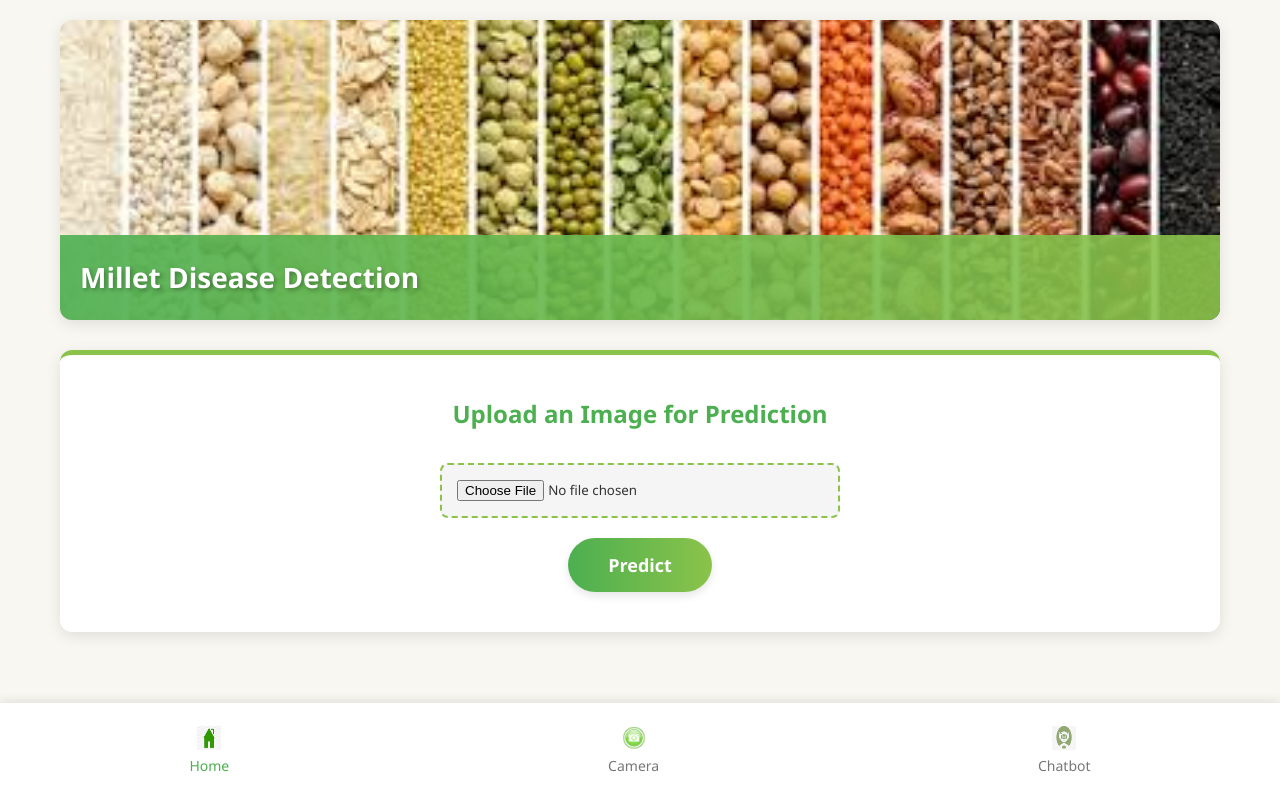
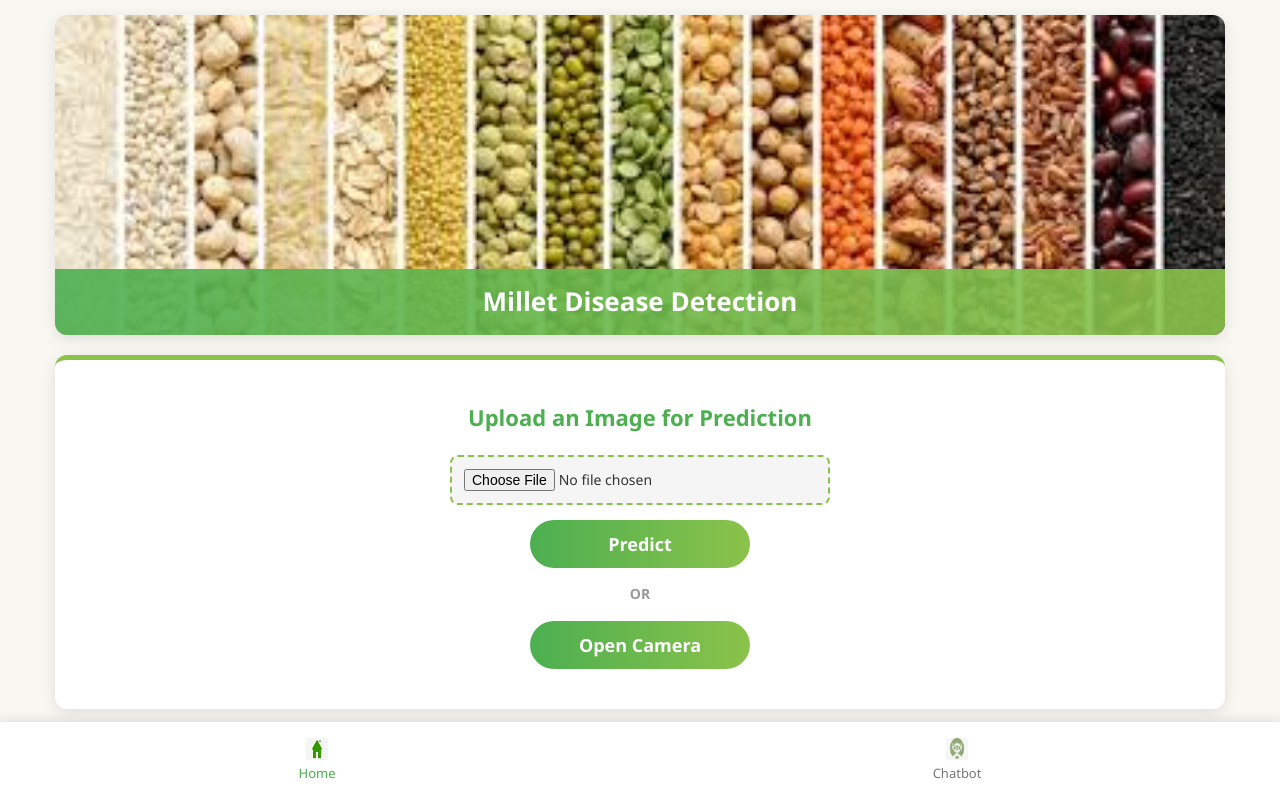
Before and after one commit to heroaditya/Millet_Disease_Prediction-Project, a Flask app: page / in a window 1280 px wide. Run offline with Flask 3, Linux system fonts and the light colour scheme; parts of the project's set-up code (start-up, migrations or seed data) failed here and were passed over.

Commit message:
Update index.html

```diff
--- a/Millet_Crop_Detection Project/millet_disease_app/templates/index.html
+++ b/Millet_Crop_Detection Project/millet_disease_app/templates/index.html
@@ -19,16 +19,15 @@
       line-height: 1.6;
     }
 
-        /* Container styling */
     .container {
       max-width: 1200px;
       margin: 0 auto;
-            padding: 20px;
+      padding: 15px;
     }
 
-        /* Header section */
+    /* Header */
     .header {
-            margin-bottom: 30px;
+      margin-bottom: 20px;
       position: relative;
       border-radius: 12px;
       overflow: hidden;
@@ -37,7 +36,7 @@
 
     .top-image {
       width: 100%;
-            height: 300px;
+      height: 220px;
       object-fit: cover;
       display: block;
     }
@@ -50,46 +49,46 @@
       right: 0;
       background: linear-gradient(to right, rgba(76, 175, 80, 0.9), rgba(139, 195, 74, 0.9));
       color: white;
-            padding: 20px;
-            font-size: 28px;
+      padding: 12px;
+      font-size: 22px;
       font-weight: bold;
-            text-shadow: 2px 2px 4px rgba(0, 0, 0, 0.3);
+      text-align: center;
     }
 
     /* Upload section */
     .upload-section {
       background-color: white;
-            padding: 40px;
+      padding: 25px 20px;
       border-radius: 12px;
       box-shadow: 0 4px 15px rgba(0, 0, 0, 0.1);
       text-align: center;
-            margin-bottom: 80px;
-            position: relative;
+      margin-bottom: 70px;
       border-top: 5px solid #8BC34A;
     }
 
     .upload-section h2 {
       color: #4CAF50;
-            margin-bottom: 30px;
-            font-size: 24px;
+      margin-bottom: 20px;
+      font-size: 20px;
     }
 
     .upload-section form {
       display: flex;
       flex-direction: column;
       align-items: center;
-            gap: 20px;
+      gap: 15px;
     }
 
     .upload-section input[type="file"] {
       background-color: #f5f5f5;
-            padding: 15px;
+      padding: 12px;
       border: 2px dashed #8BC34A;
       border-radius: 8px;
       width: 100%;
-            max-width: 400px;
+      max-width: 380px;
       cursor: pointer;
       transition: all 0.3s ease;
+      font-size: 14px;
     }
 
     .upload-section input[type="file"]:hover {
@@ -101,18 +100,62 @@
       background: linear-gradient(to right, #4CAF50, #8BC34A);
       color: white;
       border: none;
-            padding: 15px 40px;
-            border-radius: 30px;
-            font-size: 18px;
+      padding: 12px 30px;
+      border-radius: 25px;
+      font-size: 16px;
       font-weight: bold;
       cursor: pointer;
       transition: all 0.3s ease;
-            box-shadow: 0 4px 8px rgba(0, 0, 0, 0.1);
+      width: 100%;
+      max-width: 200px;
     }
 
     .upload-section button:hover {
-            transform: translateY(-3px);
-            box-shadow: 0 6px 12px rgba(0, 0, 0, 0.15);
+      transform: translateY(-2px);
+      box-shadow: 0 4px 8px rgba(0, 0, 0, 0.15);
+    }
+
+    .or-separator {
+      margin: 15px 0;
+      color: #999;
+      font-size: 14px;
+      font-weight: 600;
+    }
+
+    /* Camera section */
+    #cameraContainer {
+      display: none;
+      flex-direction: column;
+      align-items: center;
+      margin-top: 15px;
+    }
+
+    video {
+      width: 100%;
+      max-width: 400px;
+      border-radius: 12px;
+      border: 3px solid #4CAF50;
+      margin-bottom: 10px;
+    }
+
+    .controls {
+      display: flex;
+      gap: 10px;
+    }
+
+    .controls button {
+      background: #4CAF50;
+      color: white;
+      border: none;
+      padding: 10px 18px;
+      border-radius: 20px;
+      cursor: pointer;
+      font-size: 14px;
+      font-weight: bold;
+    }
+
+    .controls button:hover {
+      background: #45a049;
     }
 
     /* Bottom navigation */
@@ -124,7 +167,7 @@
       background-color: white;
       display: flex;
       justify-content: space-around;
-            padding: 15px 0;
+      padding: 10px 0;
       box-shadow: 0 -2px 10px rgba(0, 0, 0, 0.1);
     }
 
@@ -135,21 +178,16 @@
       text-decoration: none;
       color: #777;
       transition: all 0.3s ease;
-            padding: 8px 20px;
+      padding: 6px 12px;
       border-radius: 8px;
+      font-size: 13px;
     }
 
     .nav-item img {
-            width: 24px;
-            height: 24px;
-            margin-bottom: 5px;
+      width: 22px;
+      height: 22px;
+      margin-bottom: 3px;
       opacity: 0.7;
-            transition: all 0.3s ease;
-        }
-
-        .nav-item span {
-            font-size: 14px;
-            font-weight: 500;
     }
 
     .nav-item.active {
@@ -165,71 +203,144 @@
       color: #4CAF50;
     }
 
-        .nav-item:hover img {
-            opacity: 1;
+    /* Responsive tweaks */
+    @media (min-width: 768px) {
+      .top-image {
+        height: 280px;
       }
-
-        /* Responsive styles */
-        @media (max-width: 768px) {
       .header::after {
+        font-size: 26px;
+      }
+      .upload-section h2 {
         font-size: 22px;
-                padding: 15px;
-            }
-
-            .upload-section {
-                padding: 30px 20px;
-            }
-
-            .top-image {
-                height: 200px;
       }
     }
 
-        @media (max-width: 480px) {
-            .header::after {
+    @media (min-width: 1024px) {
+      .top-image {
+        height: 320px;
+      }
+      .upload-section {
+        padding: 40px;
+      }
+      .upload-section button {
+        max-width: 220px;
         font-size: 18px;
-                padding: 10px;
-            }
-
-            .upload-section button {
-                padding: 12px 30px;
-                font-size: 16px;
       }
     }
   </style>
 </head>
 <body>
   <div class="container">
-        <!-- 🔹 Top Section: Millet Image -->
+    <!-- Header -->
     <div class="header">
       <img src="{{ url_for('static', filename='Images/millet-header.jpg') }}" alt="Millets" class="top-image">
     </div>
 
-        <!-- 🔹 Image Upload for Prediction -->
+    <!-- Upload + Camera Section -->
     <div class="upload-section">
       <h2>Upload an Image for Prediction</h2>
-            <form action="/predict" method="POST" enctype="multipart/form-data">
-                <input type="file" name="file" required>
+      <form id="uploadForm" action="/predict" method="POST" enctype="multipart/form-data">
+        <input type="file" name="file" id="fileInput" required>
         <button type="submit">Predict</button>
       </form>
+
+      <div class="or-separator">OR</div>
+
+      <button id="cameraBtn">Open Camera</button>
+
+      <!-- Camera Preview -->
+      <div id="cameraContainer">
+        <video id="video" autoplay playsinline></video>
+        <canvas id="canvas" style="display:none;"></canvas>
+        <div class="controls">
+          <button id="switchCamera">🔄 Switch</button>
+          <button id="capture">📸 Capture</button>
+        </div>
+      </div>
     </div>
   </div>
 
-    <!-- 🔹 Bottom Navigation Bar -->
+  <!-- Bottom Navigation -->
   <div class="bottom-nav">
     <a href="/" class="nav-item active">
       <img src="{{ url_for('static', filename='Images/home.png') }}" alt="Home">
       <span>Home</span>
-        </a>
-        <!-- 🔹 Camera Section (Center) -->
-        <a href="/camera" class="nav-item camera-icon">
-            <img src="{{ url_for('static', filename='Images/camera.png') }}" alt="Camera">
-            <span>Camera</span>
     </a>
     <a href="/chatbot" class="nav-item">
       <img src="{{ url_for('static', filename='Images/chatbot.png') }}" alt="Chatbot">
       <span>Chatbot</span>
     </a>
   </div>
+
+  <!-- Camera Script -->
+  <script>
+    let video = document.getElementById("video");
+    let canvas = document.getElementById("canvas");
+    let captureBtn = document.getElementById("capture");
+    let switchBtn = document.getElementById("switchCamera");
+    let cameraContainer = document.getElementById("cameraContainer");
+    let usingFrontCamera = false;
+    let stream;
+
+    async function startCamera(facingMode) {
+      if (stream) {
+        stream.getTracks().forEach(track => track.stop());
+      }
+      try {
+        stream = await navigator.mediaDevices.getUserMedia({
+          video: { facingMode: facingMode },
+          audio: false
+        });
+        video.srcObject = stream;
+      } catch (err) {
+        console.error("Camera error: ", err);
+        alert("Unable to access camera. Please allow permissions.");
+      }
+    }
+
+    // Open camera when button is clicked
+    document.getElementById("cameraBtn").addEventListener("click", () => {
+      cameraContainer.style.display = "flex";
+      startCamera("environment"); // default: back camera
+    });
+
+    // Switch between front & back cameras
+    switchBtn.addEventListener("click", () => {
+      usingFrontCamera = !usingFrontCamera;
+      startCamera(usingFrontCamera ? "user" : "environment");
+    });
+
+    // Capture image
+    captureBtn.addEventListener("click", () => {
+      let context = canvas.getContext("2d");
+      canvas.width = video.videoWidth;
+      canvas.height = video.videoHeight;
+      context.drawImage(video, 0, 0, canvas.width, canvas.height);
+
+      let dataURL = canvas.toDataURL("image/jpeg");
+
+      // Hide camera UI after capture
+      cameraContainer.style.display = "none";
+
+      // Send to Flask /upload_camera
+      fetch("/upload_camera", {
+        method: "POST",
+        headers: { "Content-Type": "application/json" },
+        body: JSON.stringify({ image_base64: dataURL })
+      })
+      .then(response => response.text())  // ✅ Expect HTML, not JSON
+      .then(html => {
+        document.open();
+        document.write(html); // directly load result.html from Flask
+        document.close();
+      })
+      .catch(err => {
+        console.error("Prediction error:", err);
+        alert("Failed to process image.");
+      });
+    });
+  </script>
+
 </body>
 </html>
```
Lines whose indentation alone changed are shown as unchanged.
